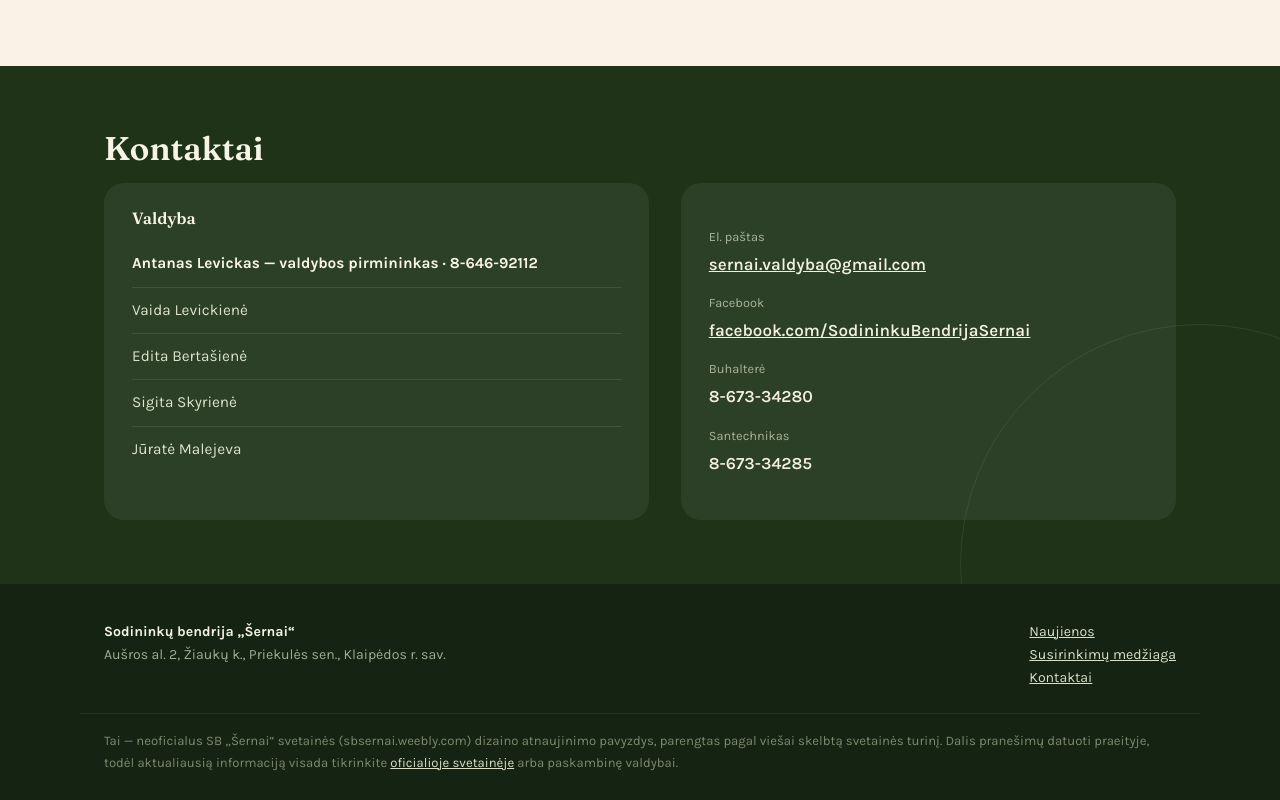
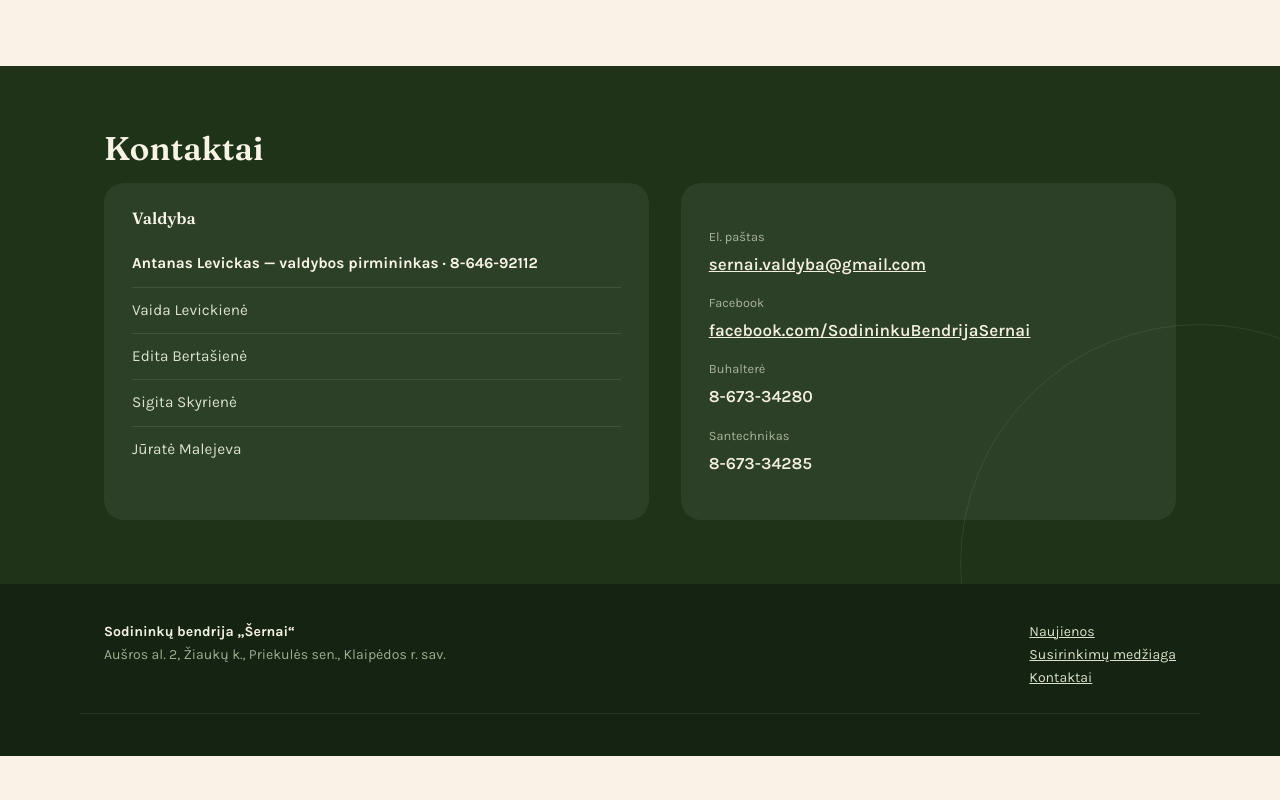
Before and after one commit to nightshardmine-alt/test, a plain HTML site: page index.html in a window 1280 px wide. Shown: the part 5285-6085 px from the top of the page. After the commit the page ends 6041 px from the top, so only its background shows below. Drawn offline with Linux system fonts and the light colour scheme.

Commit message:
Remove outdated disclaimer from index.html
Removed outdated disclaimer text from footer.

```diff
--- a/index.html
+++ b/index.html
@@ -843,7 +843,7 @@
     </div>
   </div>
   <p class="disclaimer">
-    Tai — neoficialus SB „Šernai“ svetainės (sbsernai.weebly.com) dizaino atnaujinimo pavyzdys, parengtas pagal viešai skelbtą svetainės turinį. Dalis pranešimų datuoti praeityje, todėl aktualiausią informaciją visada tikrinkite <a href="https://sbsernai.weebly.com/">oficialioje svetainėje</a> arba paskambinę valdybai.
+
   </p>
 </footer>
 
```
